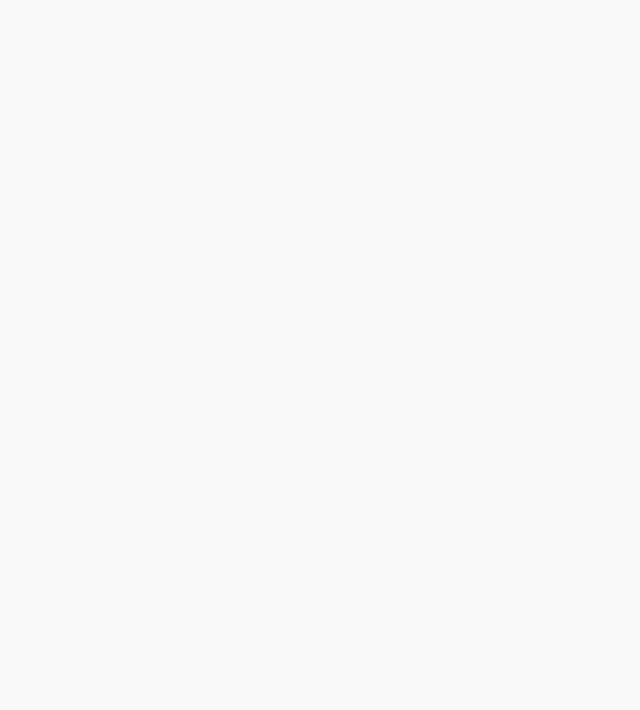
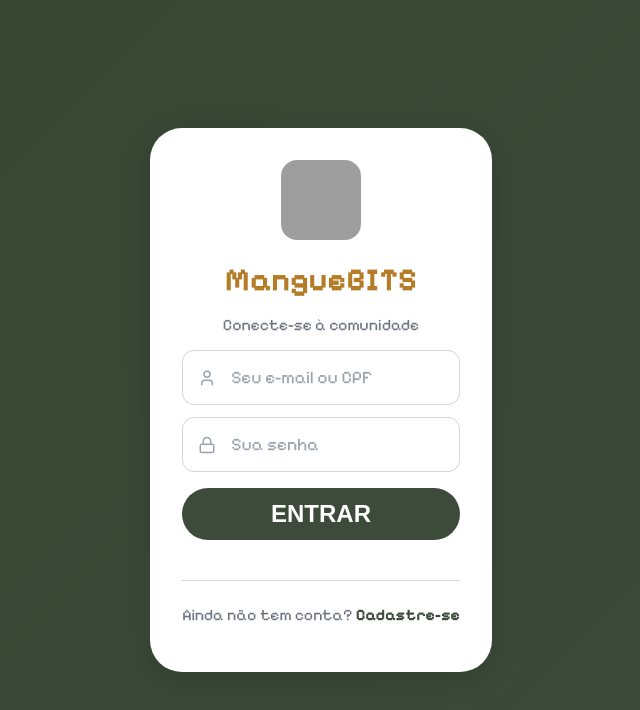
Before and after one commit to rhyanns/manguebits-frontend, a React (Vite) app: page /login in a window 1280 px wide. Before the commit this address had no page. Shown: the top 710 px of the page, without its empty margins (319-959 px from the left). Built offline with nearby package versions, Linux system fonts and the light colour scheme; grey boxes are pictures that could not be loaded.

Commit message:
feat: Refatoração Tela de Login e Cadastro
- Criação de tela de login
- instalação de lib lucide-chart

Related: #25

```diff
--- a/package.json
+++ b/package.json
@@ -10,6 +10,7 @@
     "preview": "vite preview"
   },
   "dependencies": {
+    "lucide-react": "^0.546.0",
     "react": "^19.1.1",
     "react-dom": "^19.1.1",
     "react-router-dom": "^7.9.4"
--- a/src/App.tsx
+++ b/src/App.tsx
@@ -3,6 +3,7 @@ import { BrowserRouter as Router, Routes, Route } from "react-router-dom";
 import Home from "./paginas/Home/Home";
 import AderirComunidade from "./paginas/AderirComunidade/AderirComunidade";
 import Comunidades from "./paginas/Comunidade/Comunidade";
+import Login from "./paginas/Participante/Login";
 
 
 
@@ -14,6 +15,7 @@ function App() {
         <Route path="/" element={<Home />} />
         <Route path="/aderir" element={<AderirComunidade />} />
         <Route path="/comunidade/:id" element={<Comunidades />} />
+        <Route path="/login" element={<Login />} />
       </Routes>
     </Router>
   );
--- /dev/null
+++ b/src/paginas/Participante/Login.tsx
@@ -0,0 +1,66 @@
+import { useState, type ChangeEvent, type JSX } from "react";
+import { User, Lock } from "lucide-react";
+import { Link } from "react-router-dom";
+import styles from "./styleLogin.module.css";
+
+export default function LoginPage(): JSX.Element {
+  const [email, setEmail] = useState<string>("");
+  const [password, setPassword] = useState<string>("");
+
+  const handleEmailChange = (e: ChangeEvent<HTMLInputElement>): void => {
+    setEmail(e.target.value);
+  };
+
+  const handlePasswordChange = (e: ChangeEvent<HTMLInputElement>): void => {
+    setPassword(e.target.value);
+  };
+
+  return (
+    <div className={styles["login-container"]}>
+      <div className={`${styles["login-card-wrapper"]} ${styles["fade-in-up"]}`}>
+        <div className={styles["login-card"]}>
+          <div className={styles["login-header"]}>
+            <div className={styles["logo-placeholder"]}>
+              <img
+                src="/icone_figma.png"
+                alt="Logo MangueBITS"
+                className={styles["logo-img"]}
+              />
+            </div>
+            <h1 className={styles["title"]}>MangueBITS</h1>
+            <p className={styles["subtitle"]}>Conecte-se à comunidade</p>
+          </div>
+
+          <div className={styles["login-fields"]}>
+            <div className={styles["input-group"]}>
+              <User className={styles["icon"]} size={18} />
+              <input
+                type="email"
+                placeholder="Seu e-mail ou CPF"
+                value={email}
+                onChange={handleEmailChange}
+              />
+            </div>
+            <div className={styles["input-group"]}>
+              <Lock className={styles["icon"]} size={18} />
+              <input
+                type="password"
+                placeholder="Sua senha"
+                value={password}
+                onChange={handlePasswordChange}
+              />
+            </div>
+          </div>
+
+          <button className={styles["login-button"]}>ENTRAR</button>
+
+          <div className={styles["separator"]}></div>
+
+          <p className={styles["register-text"]}>
+            Ainda não tem conta? <Link to="/cadastro">Cadastre-se</Link>
+          </p>
+        </div>
+      </div>
+    </div>
+  );
+}
--- /dev/null
+++ b/src/paginas/Participante/styleLogin.module.css
@@ -0,0 +1,186 @@
+/* Container principal */
+.login-container {
+  display: flex;
+  justify-content: center;
+  align-items: center;
+  min-height: 100vh;
+  width: 100vw;
+  background: linear-gradient(135deg, #374734, #3d4c3a);
+  font-family: "Pixelify Sans";
+  padding: 1rem; /* espaço interno para telas pequenas */
+  box-sizing: border-box; /* garante que padding não aumente a largura */
+  overflow-x: hidden; /* remove rolagem horizontal */
+}
+
+/* Card de login */
+.login-card {
+  background: #ffffff;
+  border-radius: 2rem;
+  padding: 2rem;
+  width: 100%;
+  max-width: 400px; /* limita o tamanho máximo */
+  box-shadow: 0 8px 30px rgba(0, 0, 0, 0.15);
+  animation: fadeInUp 0.6s ease-out forwards;
+  box-sizing: border-box;
+}
+
+/* Header do card */
+.login-header {
+  text-align: center;
+  margin-bottom: 1rem;
+}
+
+.logo-placeholder {
+  width: 80px;
+  height: 80px;
+  border-radius: 20%;
+  overflow: hidden;
+  display: flex;
+  align-items: center;
+  justify-content: center;
+  margin: 0 auto 1rem auto;
+}
+
+.logo-img {
+  width: 100%;
+  height: 100%;
+  object-fit: cover;
+}
+
+.title {
+  font-size: 2rem;
+  font-weight: bold;
+  color: #b47c27ff;
+  margin-bottom: 0.5rem;
+}
+
+.subtitle {
+  font-size: 1rem;
+  color: #6b7280;
+}
+
+/* Campos de entrada */
+.login-fields {
+  display: flex;
+  flex-direction: column;
+  gap: 0.75rem;
+  width: 100%; /* ocupa 100% do card */
+  margin-top: 1rem;
+}
+
+.input-group {
+  position: relative;
+}
+
+.input-group .icon {
+  position: absolute;
+  top: 50%;
+  left: 16px;
+  transform: translateY(-50%);
+  color: #9ca3af;
+}
+
+.input-group input {
+  width: 100%; /* ocupa todo o container */
+  padding: 1rem 1rem 1rem 3rem;
+  border: 1px solid #d1d5db;
+  border-radius: 0.75rem;
+  font-size: 1.1rem;
+  outline: none;
+  transition: border 0.2s;
+  font-family: "Pixelify Sans";
+  box-sizing: border-box; /* padding não quebra o layout */
+}
+
+/* Hover nos inputs */
+.input-group input:hover {
+  border-color: #374734;
+}
+
+/* Botão entrar */
+.login-button {
+  width: 100%;
+  padding: 0.75rem;
+  background: #3d4c3a;
+  color: #fff;
+  font-weight: 600;
+  font-size: 1.5rem;
+  border: none;
+  border-radius: 1.75rem;
+  cursor: pointer;
+  transition: background 0.3s;
+  margin: 1rem 0;
+  box-sizing: border-box;
+}
+
+.login-button:hover {
+  background: #374734;
+}
+
+/* Separador */
+.separator {
+  border-top: 1px solid #d1d5db;
+  margin: 1.5rem 0;
+}
+
+/* Texto de cadastro */
+.register-text {
+  text-align: center;
+  font-size: 1rem;
+  color: #6b7280;
+  margin-top: 1rem;
+}
+
+.register-text a {
+  color: #3d4c3a;
+  font-weight: bold;
+  text-decoration: none;
+}
+
+.register-text a:hover {
+  text-decoration: underline;
+  color: #374734;
+}
+
+/* Animação fade + slide */
+@keyframes fadeInUp {
+  from {
+    opacity: 0;
+    transform: translateY(20px);
+  }
+  to {
+    opacity: 1;
+    transform: translateY(0);
+  }
+}
+
+/* Garantir responsividade para telas pequenas */
+@media (max-width: 480px) {
+  .login-card {
+    padding: 1.5rem;
+  }
+
+  .title {
+    font-size: 1.8rem;
+  }
+
+  .subtitle {
+    font-size: 0.95rem;
+  }
+
+  .input-group input {
+    padding: 0.8rem 0.8rem 0.8rem 2.5rem;
+    font-size: 1rem;
+  }
+
+  .login-button {
+    font-size: 1.4rem;
+    padding: 0.7rem;
+  }
+}
+
+html,
+body {
+  height: 100%;
+  margin: 0;
+}
```
Also changed, not shown: 1 other file (tests, documents, lock files or other folders).
